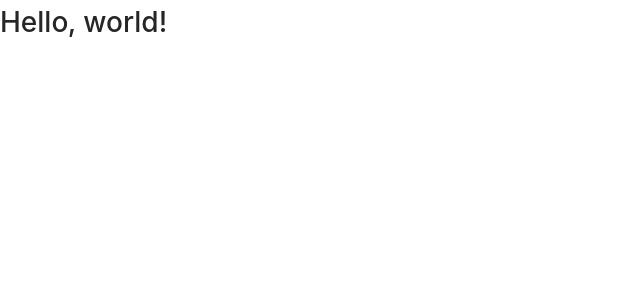
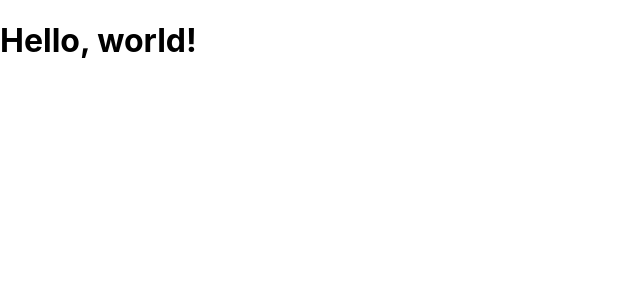
Before and after one commit to luuductrung1234/micro-smart-eshop, a React (Create React App) app in the folder src/frontend/: page / in a window 1280 px wide. Shown: the top 300 px of the page, without its empty margins (0-640 px from the left). Built offline with nearby package versions, Linux system fonts and the light colour scheme.

Commit message:
fix clean up FE

```diff
--- a/src/frontend/src/index.css
+++ b/src/frontend/src/index.css
@@ -1,5 +1,3 @@
-@import "~antd/dist/antd.css";
-
 body {
   margin: 0;
   font-family: -apple-system, BlinkMacSystemFont, "Segoe UI", "Roboto", "Oxygen",
```
Also changed, not shown: 1 other file (tests, documents, lock files or other folders).
